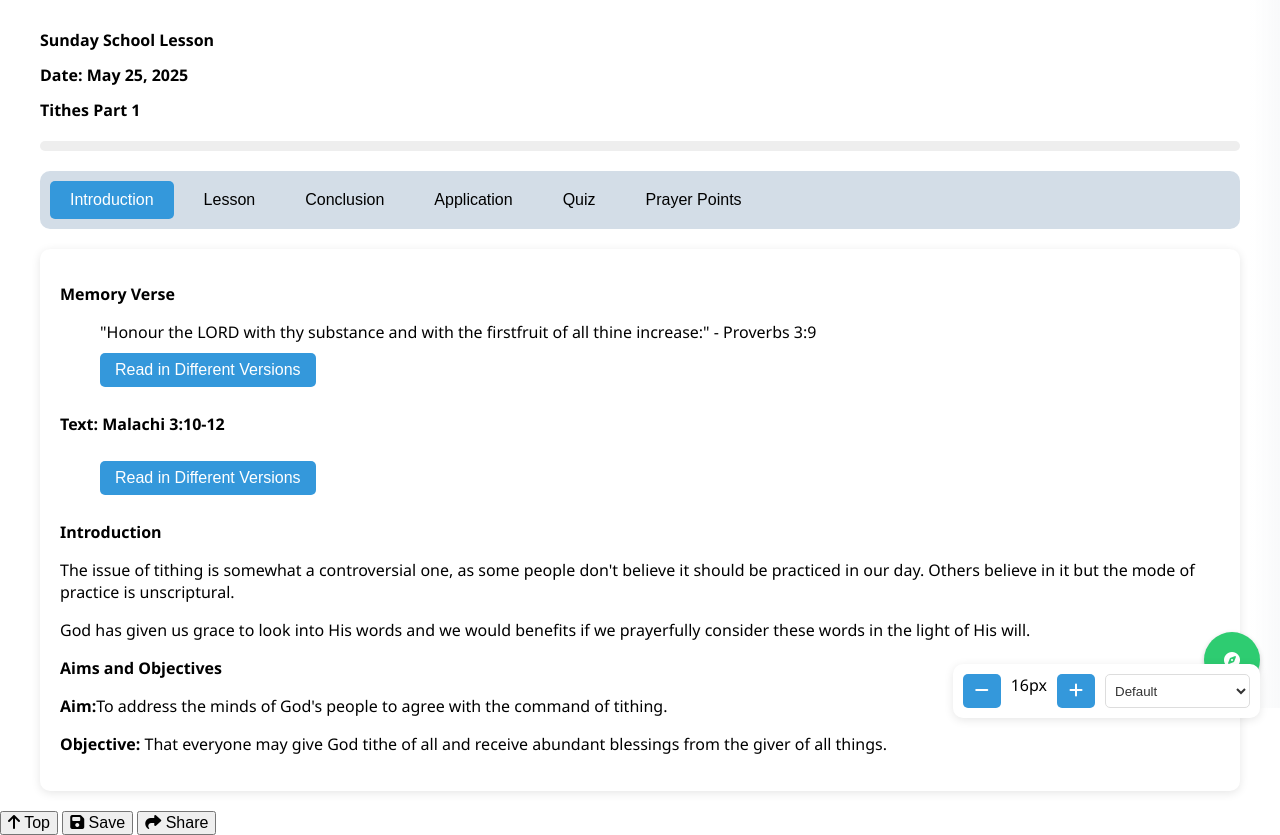
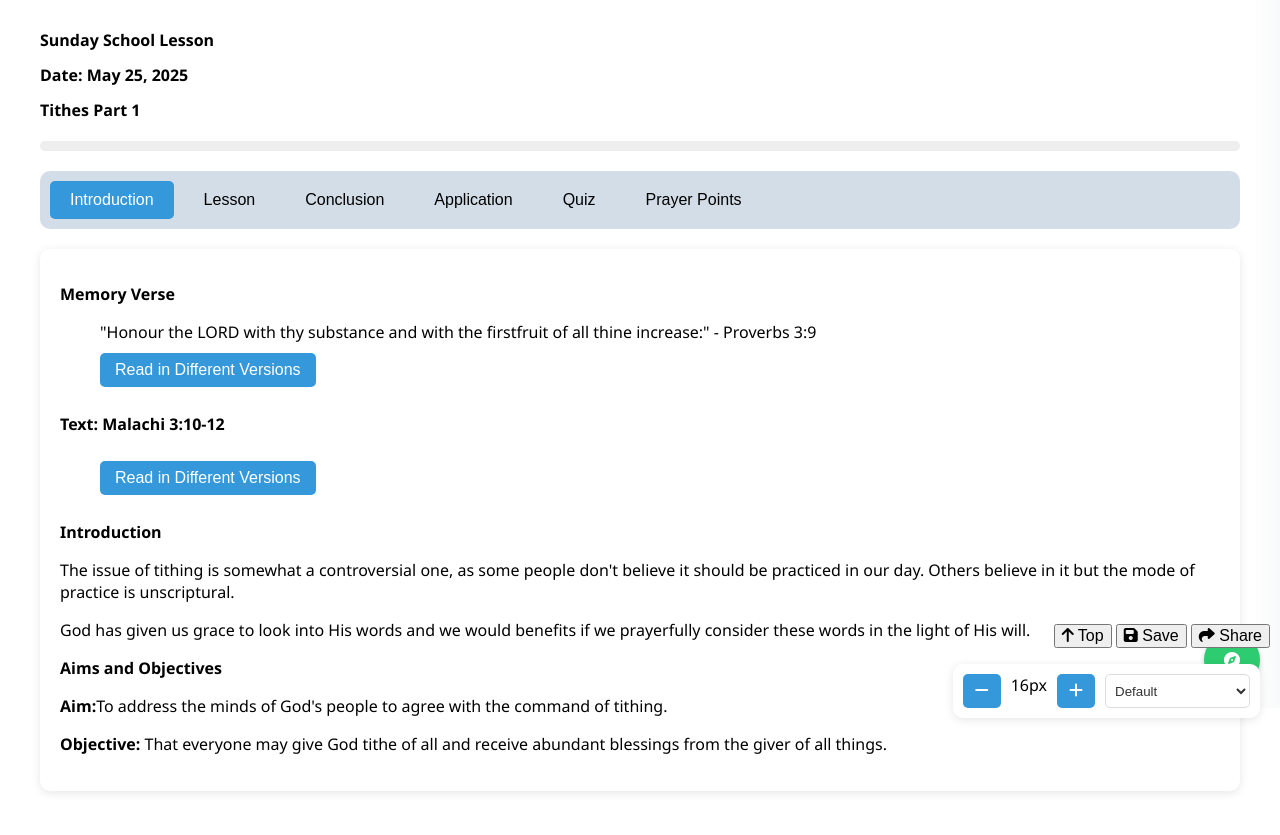
Before and after one commit to xtianit/tithe-series, a plain HTML site: page index.html in a window 1280 px wide. Shown: the part 92-927 px from the top of the page. After the commit the page ends 903 px from the top, so only its background shows below. Drawn offline with nearby package versions, Linux system fonts and the light colour scheme.

Commit message:
Update index.html

```diff
--- a/index.html
+++ b/index.html
@@ -706,7 +706,7 @@
             <i class="fas fa-compass"></i>
         </div>
 
-        <div class="quick-nav" id="quickNav">
+        <div class="quick-nav" id="quickNav" style="position: fixed; bottom: 60px; right: 10px !important">
             <button onclick="scrollToTop()">
                 <i class="fas fa-arrow-up"></i> Top
             </button>
```
